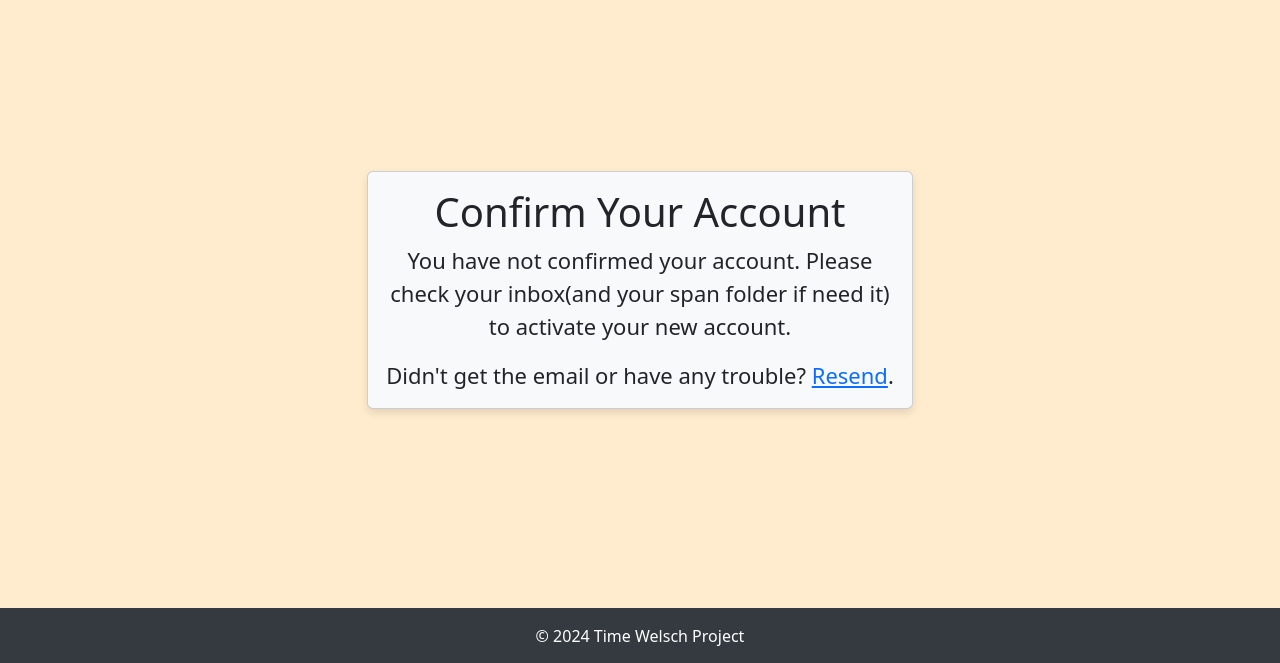
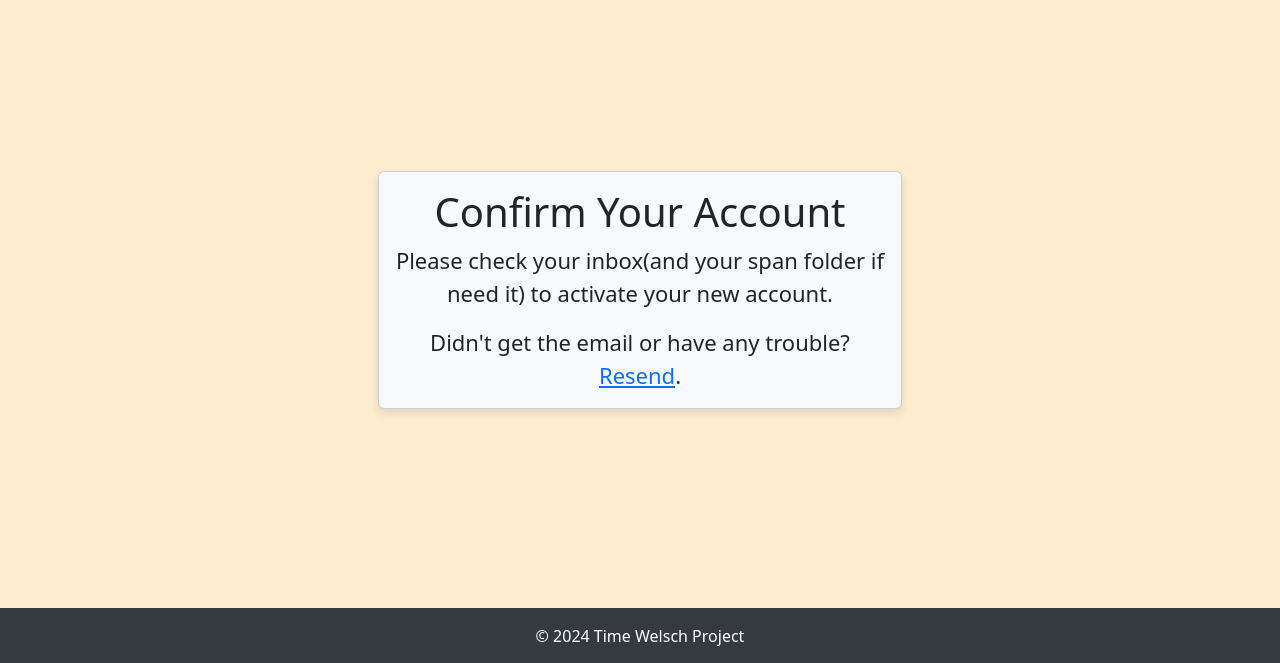
Before and after one commit to Alejoho/Time-Welsch, a Flask app: page /confirmacion in a window 1280 px wide. Shown: the part 65-728 px from the top of the page. Run offline with Flask 3, Linux system fonts and the light colour scheme; the visitor is signed in with stand-in values (Sample User, id 1); some libraries are stand-ins or nearby versions.

Commit message:
Improve the feedback of the confirmation page

```diff
--- a/app/routes/home_routes.py
+++ b/app/routes/home_routes.py
@@ -61,10 +61,8 @@ def login():
             select(User).where(User.username == form.username.data)
         ).first()
 
-        # TODO: when a user register keep it logged out until it confirm it account.
-        # when it do so, redirect it to the login page or login it at the moment
         login_user(user)
-        return redirect(url_for("home_routes.index"))
+        return redirect(url_for("main_routes.my_route"))
 
     return render_template(
         "login.html", form=form, site_key=current_app.config["RECAPTCHA_PUBLIC_KEY"]
@@ -142,7 +140,7 @@ def confirm_email(token):
         current_user.confirmation = True
         db.session.commit()
         flash("You have confirmed your account.", "success")
-    return redirect(url_for("home_routes.index"))
+    return redirect(url_for("main_routes.my_route"))
 
 
 # CHECK: what would happen if a send multiple confirmation email
@@ -158,13 +156,14 @@ def resend_confirmation():
 @login_required
 def unconfirmed():
     if current_user.confirmation:
-        return redirect(url_for("home_routes.index"))
+        return redirect(url_for("main_routes.my_route"))
     return render_template("confirmation.html")
 
 
 @bp.get("/confirmacion")
+@login_required
 def confirmation():
-    return render_template("confirmation.html")
+    return render_template("confirmation.html", register=True)
 
 
 @bp.get("/logout")
--- a/app/templates/confirmation.html
+++ b/app/templates/confirmation.html
@@ -27,12 +27,12 @@ the vertical scroll bar from show -->
 {% block content %}
 <div class="d-flex justify-content-center align-items-center custom">
     <div class="row justify-content-center">
-        <div class="col-md-6">
+        <div class="col-md-7">
             <div class="card text-center">
                 <div class="card-body">
                     <h1 class="card-title">Confirm Your Account</h1>
-                    <p class="card-text">You have not confirmed your account. Please check your inbox(and your span
-                        folder if need it) to activate your new account.</p>
+                    <p class="card-text">{{ "You have not confirmed your account. " if not register else "" }}Please
+                        check your inbox(and your span folder if need it) to activate your new account.</p>
                     <p class="card-text">Didn't get the email or have any trouble? <a
                             href="{{ url_for('home_routes.resend_confirmation') }}">Resend</a>.</p>
                 </div>
```
